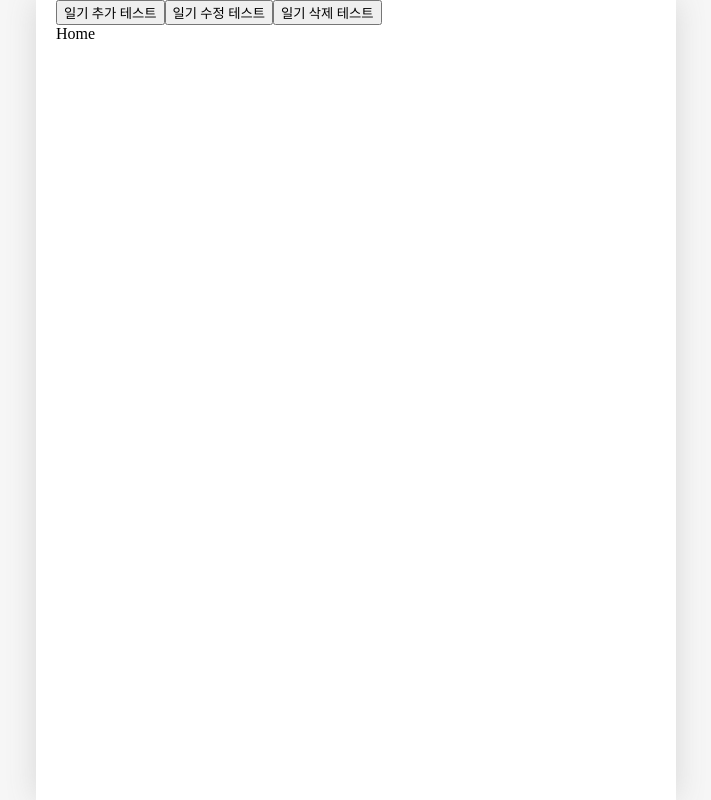
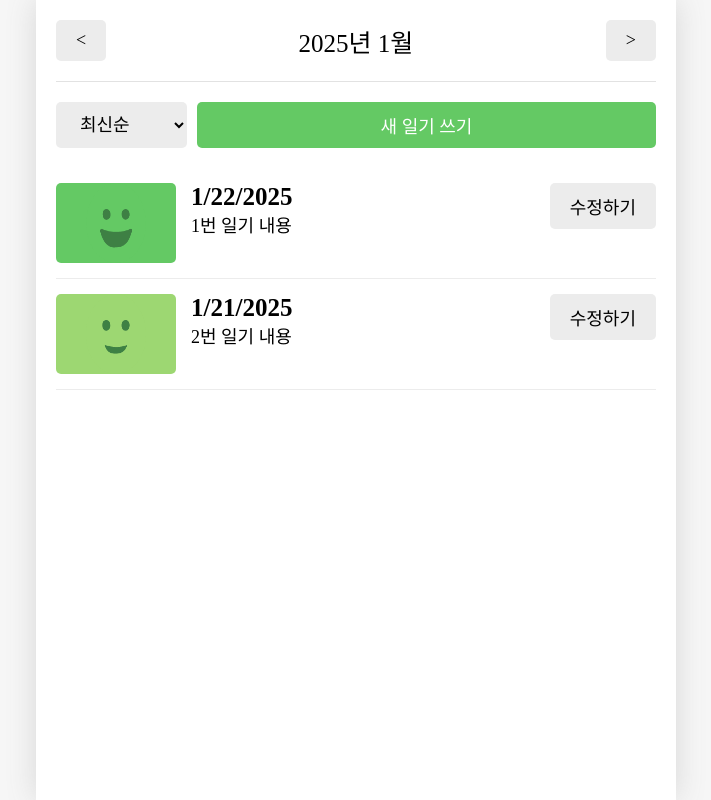
Before and after one commit to jaeyooon/onebite-react, a React (Vite) app in the folder section12/: page / in a window 1280 px wide. Shown: the whole page, without its empty margins (284-995 px from the left). Built offline with nearby package versions, Linux system fonts and the light colour scheme; a web font is replaced by a local one.

Commit message:
Home 페이지 구현

```diff
--- a/section12/src/App.jsx
+++ b/section12/src/App.jsx
@@ -1,5 +1,5 @@
 import './App.css';
-import { useReducer, useRef, createContext } from 'react';
+import { useReducer, useRef, createContext } from 'react';  // props drilling을 방지하기 위해 context 사용
 import { Routes, Route } from 'react-router-dom';
 import Home from './pages/Home';
 import New from './pages/New';
@@ -10,15 +10,21 @@ import Edit from './pages/Edit';
 const mockData = [
   {
     id: 1,
-    createdDate: new Date().getTime(),
+    createdDate: new Date("2025-01-22").getTime(),
     emotionId: 1,
     content: "1번 일기 내용",
   },
   {
     id: 2,
-    createdDate: new Date().getTime(),
+    createdDate: new Date("2025-01-21").getTime(),
     emotionId: 2,
     content: "2번 일기 내용",
+  },
+    {
+    id: 3,
+    createdDate: new Date("2024-12-07").getTime(),
+    emotionId: 3,
+    content: "3번 일기 내용",
   },
 ]
 
@@ -40,8 +46,8 @@ function reducer(state, action) {
   }
 }
 
-const DiaryStateContext = createContext();
-const DiaryDispatchContext = createContext();
+export const DiaryStateContext = createContext();
+export const DiaryDispatchContext = createContext();
 
 function App() {
   const [data, dispatch] = useReducer(reducer, mockData);   // data state의 초기값을 mockData로 설정
@@ -83,23 +89,6 @@ function App() {
 
   return (
     <>
-      <button onClick={() => {
-        onCreate(new Date().getTime(), 1, "Hello")
-      }}>
-        일기 추가 테스트
-      </button>
-
-      <button onClick={() => {
-        onUpdate(1, new Date().getTime(), 3, "수정된 일기입니다");
-      }}>
-        일기 수정 테스트
-      </button>
-
-      <button onClick={() => {
-        onDelete(1);
-      }}>
-        일기 삭제 테스트
-      </button>
       <DiaryStateContext.Provider value={data}>   {/* App 컴포넌트의 data state 값을 Routes 아래에 있는 모든 페이지 컴포넌트들에게 공급할 수 있도록 감싸줌.  */}
         <DiaryDispatchContext.Provider
           value={{   // 모든 페이지 컴포넌트들에 상태 변화 함수들을 공급함
--- /dev/null
+++ b/section12/src/components/DiaryItem.css
@@ -0,0 +1,61 @@
+.DiaryItem {
+  display: flex;
+  gap: 15px;
+  justify-content: space-between;
+
+  padding: 15px 0px;
+  border-bottom: 1px solid rgb(236, 236, 236);
+}
+
+.DiaryItem .img_section {
+  min-width: 120px;
+  height: 80px;
+
+  display: flex;
+  justify-content: center;
+  cursor: pointer;
+
+  border-radius: 5px;
+}
+
+.DiaryItem .img_section > img {
+  width: 50%;
+}
+
+.DiaryItem .img_section_1 {
+  background-color: rgb(100, 201, 100);
+}
+
+.DiaryItem .img_section_2 {
+  background-color: rgb(157, 215, 114);
+}
+
+.DiaryItem .img_section_3 {
+  background-color: rgb(253, 206, 23);
+}
+
+.DiaryItem .img_section_4 {
+  background-color: rgb(253, 132, 70);
+}
+
+.DiaryItem .img_section_5 {
+  background-color: rgb(253, 86, 95);
+}
+
+.DiaryItem .info_section {
+  flex: 1;
+  cursor: pointer;
+}
+
+.DiaryItem .info_section .created_date {
+  font-weight: bold;
+  font-size: 25px;
+}
+
+.DiaryItem .info_section .content {
+  font-size: 18px;
+}
+
+.DiaryItem .button_section {
+  min-width: 70px;
+}
--- /dev/null
+++ b/section12/src/components/DiaryItem.jsx
@@ -0,0 +1,38 @@
+import { getEmotionImage } from "../util/get-emotion-image";
+import Button from "./button";
+import "./DiaryItem.css";
+import { useNavigate } from "react-router-dom";
+
+const DiaryItem = ({ id, emotionId, createdDate, content }) => {
+  const nav = useNavigate();  // 페이지를 이동시키는 기능을 가지고 있는 함수를 nav라는 변수에 저장
+
+  return (
+    <div className="DiaryItem">
+      <div
+        onClick={() => nav(`/diary/${id}`)}   // 이미지 클릭시 해당 일기 상세페이지로 이동
+        className={`img_section img_section_${emotionId}`}
+      >    {/* emotionId를 동적으로 넣어줌 */}
+        <img src={getEmotionImage(emotionId)} />
+      </div>
+      <div
+        onClick={() => nav(`/diary/${id}`)}   // 클릭시 해당 일기 상세페이지로 이동
+        className="info_section"
+      >
+        <div className="created_date">
+          {new Date(createdDate).toLocaleDateString()}
+        </div>
+        <div className="content">
+          {content}
+        </div>
+      </div>
+      <div className="button_section">
+        <Button
+          onClick={() => nav(`/edit/${id}`)}  // 클릭시 일기 수정 페이지로 이동
+          text={"수정하기"}
+        />
+      </div>
+    </div>
+  )
+};
+
+export default DiaryItem;
--- /dev/null
+++ b/section12/src/components/DiaryList.css
@@ -0,0 +1,18 @@
+.DiaryList .menu_bar {
+  margin: 20px 0px;
+  display: flex;
+  gap: 10px;
+}
+
+.DiaryList .menu_bar select {
+  background-color: rgb(236, 236, 236);
+  border: none;
+  border-radius: 5px;
+  padding: 10px 20px;
+  font-size: 18px;
+  cursor: pointer;
+}
+
+.DiaryList .menu_bar button {
+  flex: 1;
+}
--- /dev/null
+++ b/section12/src/components/DiaryList.jsx
@@ -0,0 +1,47 @@
+import Button from "./button";
+import DiaryItem from "./DiaryItem";
+import "./DiaryList.css";
+import { useNavigate } from "react-router-dom";
+import { useState } from "react";
+
+const DiaryList = ({ data }) => {
+  const nav = useNavigate();
+  const [sortType, setSortType] = useState("latest");   // 정렬 기준
+
+  const onChangeSortType = (e) => {
+    setSortType(e.target.value);
+  };
+
+  const getSortedData = () => {   // 정렬 기준을 토대로 일기 데이터를 실제로 정렬 시켜주는 함수
+    return data.toSorted((a, b) => {  // toSorted 메서드는 원본 배열은 그대로 두고 정렬된 새로운 배열을 반환함.
+      if (sortType === "oldest") {
+        return Number(a.createdDate) - Number(b.createdDate);
+      } else {
+        return Number(b.createdDate) - Number(a.createdDate);
+      }
+    });
+  };
+
+  const sortedData = getSortedData();   // 컴포넌트가 리렌더링 될 떄마다 호출해서 정렬된 데이터 담음
+
+  return (
+    <div className="DiaryList">
+      <div className="menu_bar">
+        <select onChange={onChangeSortType}>
+          <option value={"latest"}>최신순</option>
+          <option value={"oldest"}>오래된 순</option>
+        </select>
+        <Button
+          onClick={() => nav(`/new`)}   // 클릭시 새로운 일기 쓰는 페이지로 이동
+          text={"새 일기 쓰기"}
+          type={"POSITIVE"}
+        />
+      </div>
+      <div className="list_wrapper">
+        {sortedData.map((item) => <DiaryItem key={item.id} {...item} />)}   {/* spread 연산자를 통해서 모든 item의 데이터를 DiaryItem 컴포넌트에게 props로서 전달해줌  */}
+      </div>
+    </div>
+  )
+};
+
+export default DiaryList;
--- a/section12/src/pages/Home.jsx
+++ b/section12/src/pages/Home.jsx
@@ -1,9 +1,62 @@
-import { useSearchParams } from "react-router-dom";
+import { useState, useContext } from "react";
+import { DiaryStateContext } from "../App";
+
+import Button from "../components/button";
+import DiaryList from "../components/DiaryList";
+import Header from "../components/Header";
+
+// ✨로직이 복잡하고 해당함수가 매개변수만으로도 필요한 데이터를 다 제공받을 수 있으며 불필요한 함수의 재생성을 방지하기 위해 컴포넌트 외부에 함수 선언
+const getMonthlyData = (pivotDate, data) => {
+
+  const beginTime = new Date( // 📌해당하는 달의 가장 첫번째 시간이 담겨있음
+    pivotDate.getFullYear(),
+    pivotDate.getMonth(),
+    1,
+    0,
+    0,
+    0
+  ).getTime();   // 해당하는 달의 시작인 1일 0시 0분 0초
+
+  const endTime = new Date(   // 📌해당하는 달의 가장 마지막 시간이 담겨있음
+    pivotDate.getFullYear(),
+    pivotDate.getMonth() + 1,
+    0,  // 해당하는 달의 이전 달의 마직막 날을 뜻함.
+    23,
+    59,
+    59  // 23시 59분 59초
+  ).getTime();
+
+  return data.filter((item) =>    // 해당 달의 일기 데이터만 추출하도록
+    beginTime <= item.createdDate && item.createdDate <= endTime
+  );
+};
 
 const Home = () => {
-  const [params, setParams] = useSearchParams();
+  const data = useContext(DiaryStateContext);   // context가 공급하는 일기 데이터를 data라는 이름으로 받아옴.
+  const [pivotDate, setPivotDate] = useState(new Date());
 
-  return <div>Home</div>
+  const monthlyData = getMonthlyData(pivotDate, data);    // 컴포넌트가 리렌더링 될 때마다 호출
+
+  const onIncreaseMonth = () => {
+    setPivotDate(
+      new Date(pivotDate.getFullYear(), pivotDate.getMonth() + 1)   // 기존의 pivotDate를 기준으로 년도는 동일한데 월은 한달 증가하도록 함.
+    );
+  };
+  const onDecreaseMonth = () => {
+    setPivotDate(
+      new Date(pivotDate.getFullYear(), pivotDate.getMonth() - 1)
+    );
+  };
+
+  return (
+    <div>
+      <Header title={`${pivotDate.getFullYear()}년 ${pivotDate.getMonth() + 1}월`}    // 템플릿 리터럴을 통해
+        leftChild={<Button text={"<"} onClick={onDecreaseMonth} />}
+        rightChild={<Button text={">"} onClick={onIncreaseMonth} />}
+      />
+      <DiaryList data={monthlyData} />    {/* 필터링된 일기들이 렌터링되도록 data라는 이름의 props로 전달 */}
+    </div>
+  )
 };
 
 export default Home;
```
